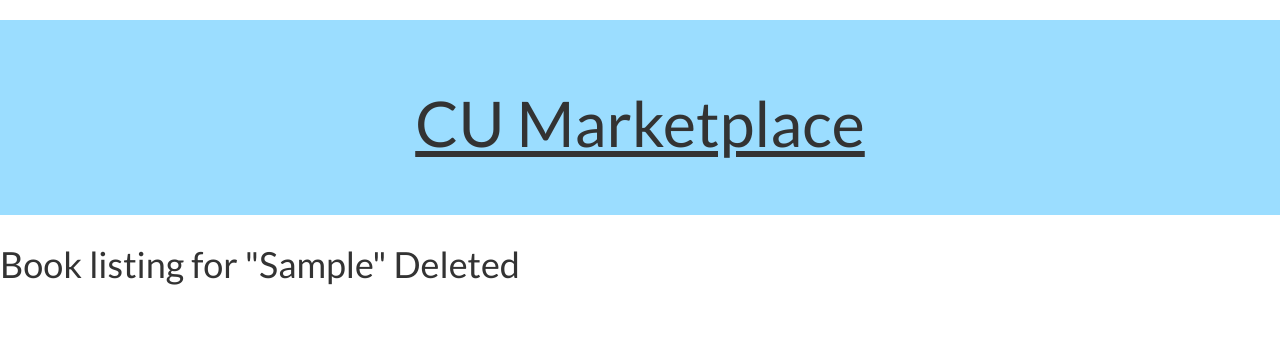
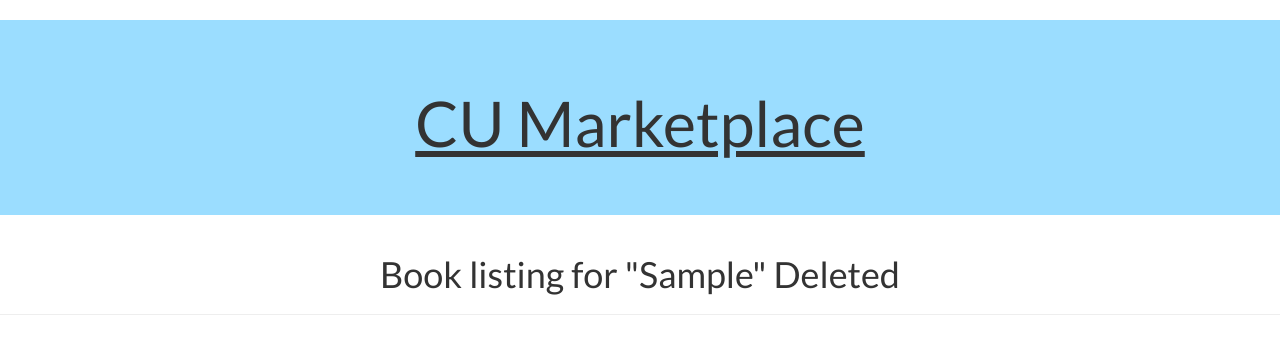
Before and after one commit to ADI-Labs/marketplace, a Flask app: template app/templates/delete.html in a window 1280 px wide. Shown: the part 52-406 px from the top of the page. Run offline with Flask 2, Linux system fonts and the light colour scheme; the template is opened without the code that fills it: most values are stand-ins (such as "Sample title", 1, 10 or a date in 2020); some libraries are stand-ins or nearby versions.

Commit message:
centered text

```diff
--- a/app/templates/delete.html
+++ b/app/templates/delete.html
@@ -2,6 +2,8 @@
 
 {% block body %}
 
-    <h1>Book listing for "{{deleted_book}}" Deleted</h1>
+    <div class="page-header">
+		<h1 style="text-align: center;">Book listing for "{{deleted_book}}" Deleted</h1>
+	</div>
 
 {% endblock %}
```
